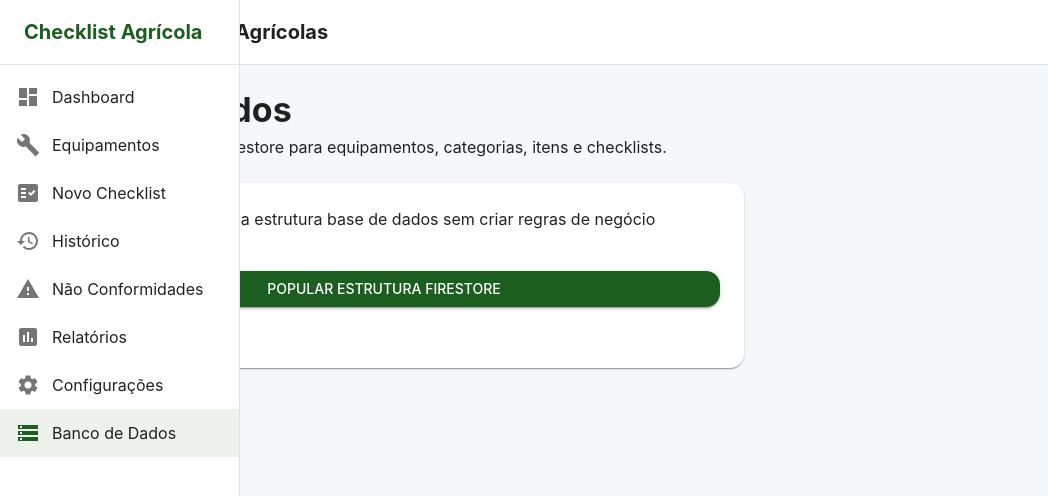
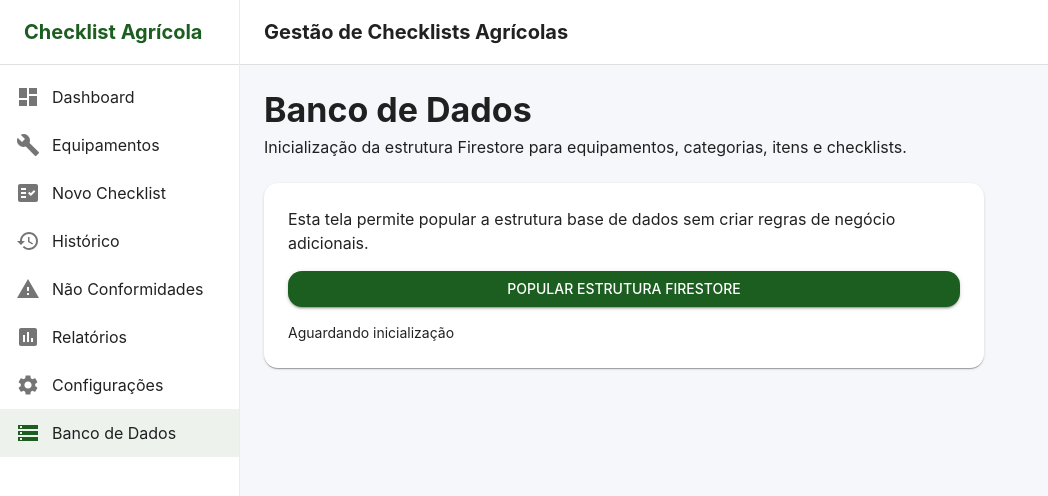
Before and after one commit to WilgnerGalego/Controle-de-CheckList, a React (Vite) app: page /database in a window 1280 px wide. Shown: the top 496 px of the page, without its empty margins (0-1048 px from the left). Built offline with nearby package versions, Linux system fonts and the light colour scheme; no server answers.

Commit message:
Atualização

```diff
--- a/src/components/Sidebar.tsx
+++ b/src/components/Sidebar.tsx
@@ -16,9 +16,10 @@ const navItems = [
 interface SidebarProps {
   mobileOpen: boolean
   onClose: () => void
+  drawerWidth: number
 }
 
-export function Sidebar({ mobileOpen, onClose }: SidebarProps) {
+export function Sidebar({ mobileOpen, onClose, drawerWidth }: SidebarProps) {
   const location = useLocation()
 
   const drawer = (
@@ -57,13 +58,27 @@ export function Sidebar({ mobileOpen, onClose }: SidebarProps) {
         open={mobileOpen}
         onClose={onClose}
         ModalProps={{ keepMounted: true }}
-        sx={{ display: { xs: 'block', md: 'none' }, '& .MuiDrawer-paper': { boxSizing: 'border-box', width: 240 } }}
+        sx={{
+          display: { xs: 'block', md: 'none' },
+          '& .MuiDrawer-paper': {
+            boxSizing: 'border-box',
+            width: drawerWidth,
+            borderRight: '1px solid rgba(0, 0, 0, 0.08)',
+          },
+        }}
       >
         {drawer}
       </Drawer>
       <Drawer
         variant="permanent"
-        sx={{ display: { xs: 'none', md: 'block' }, '& .MuiDrawer-paper': { boxSizing: 'border-box', width: 240 } }}
+        sx={{
+          display: { xs: 'none', md: 'block' },
+          '& .MuiDrawer-paper': {
+            boxSizing: 'border-box',
+            width: drawerWidth,
+            borderRight: '1px solid rgba(0, 0, 0, 0.08)',
+          },
+        }}
         open
       >
         {drawer}
--- a/src/layouts/MainLayout.tsx
+++ b/src/layouts/MainLayout.tsx
@@ -8,12 +8,34 @@ export function MainLayout() {
   const [mobileOpen, setMobileOpen] = useState(false)
   const theme = useTheme()
   const isMobile = useMediaQuery(theme.breakpoints.down('md'))
+  const drawerWidth = 240
 
   return (
-    <Box sx={{ display: 'flex', minHeight: '100vh' }}>
-      <Sidebar mobileOpen={mobileOpen} onClose={() => setMobileOpen(false)} />
-      <Box component="main" sx={{ flexGrow: 1, display: 'flex', flexDirection: 'column' }}>
-        <AppBar position="sticky" color="transparent" elevation={0} sx={{ borderBottom: '1px solid #e0e0e0', backgroundColor: 'white' }}>
+    <Box sx={{ display: 'flex', minHeight: '100vh', width: '100%' }}>
+      <Sidebar mobileOpen={mobileOpen} onClose={() => setMobileOpen(false)} drawerWidth={drawerWidth} />
+      <Box
+        component="main"
+        sx={{
+          flexGrow: 1,
+          minWidth: 0,
+          display: 'flex',
+          flexDirection: 'column',
+          ml: { xs: 0, md: `${drawerWidth}px` },
+          width: { xs: '100%', md: `calc(100% - ${drawerWidth}px)` },
+          boxSizing: 'border-box',
+          overflowX: 'auto',
+        }}
+      >
+        <AppBar
+          position="sticky"
+          color="transparent"
+          elevation={0}
+          sx={{
+            borderBottom: '1px solid #e0e0e0',
+            backgroundColor: 'white',
+            zIndex: (theme) => theme.zIndex.drawer + 1,
+          }}
+        >
           <Toolbar>
             {isMobile && (
               <IconButton color="inherit" edge="start" onClick={() => setMobileOpen(true)} sx={{ mr: 2 }}>
@@ -25,7 +47,7 @@ export function MainLayout() {
             </Typography>
           </Toolbar>
         </AppBar>
-        <Box sx={{ p: { xs: 2, md: 3 } }}>
+        <Box sx={{ p: { xs: 2, md: 3 }, width: '100%', boxSizing: 'border-box' }}>
           <Outlet />
         </Box>
       </Box>
--- a/src/styles/global.css
+++ b/src/styles/global.css
@@ -1,8 +1,10 @@
 html, body, #root {
   margin: 0;
   min-height: 100%;
+  width: 100%;
   font-family: Inter, Roboto, Arial, sans-serif;
   background: #f5f7fb;
+  overflow-x: hidden;
 }
 
 body {
```
